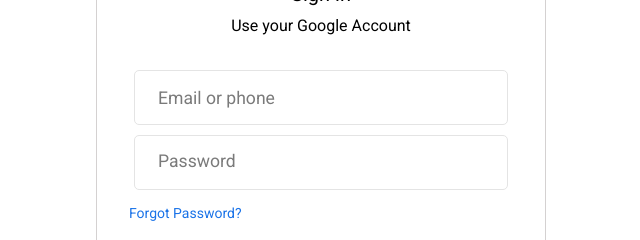
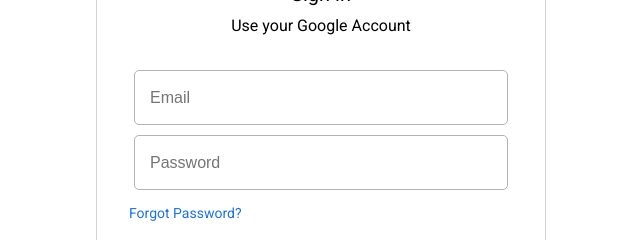
Before and after one commit to DE-TOX/Google-Keep-Clone, a React (Create React App) app: page /login in a window 1280 px wide. Shown: the part 199-439 px from the top of the page, without its empty margins (319-959 px from the left). Built offline with nearby package versions, Linux system fonts and the light colour scheme.

Commit message:
[DIVYANSH] Added: Improved Ui

```diff
--- a/src/components/NotesContainer.js
+++ b/src/components/NotesContainer.js
@@ -7,47 +7,25 @@
 import ViewModeContext from './ViewModeContext';
 
 
-
-
-
-
-
-
-
 function NoteContainer({ updateView }) {
     const [noteList, setNoteList] = useState([])
     const [refreshKey, setRefreshKey] = useState(0);
     const { viewMode, setViewMode } = useContext(ViewModeContext);
-    // const notes = []
-    // async  ()=>{
-    //     notes = await getNotes()
-    // }()
-    // useEffect(() => {
-
-    //     setNoteList(notes.filter(note => !note.isArchived || !note.isDeleted))
-    //     // return () => {
-    //     //     console.log("Component Unmounted");
-    //     // }
-    // }, [])
-
-
+    const [isLoading, setIsLoading] = useState(true);
     const fetchNotes = async () => {
         try {
             const fetchedNotes = await getNotes();
             setNoteList(fetchedNotes.filter(note => !note.isArchived && !note.isDeleted));
+            setIsLoading(false);
         } catch (error) {
             console.error('Error fetching notes:', error);
+            setIsLoading(false);
         }
     };
-
-
     useEffect(() => {
-
-
         fetchNotes();
         console.log(updateView);
         return () => {
-
             console.log('Component Unmounted');
         };
     }, []);
@@ -57,8 +35,6 @@
     const refreshNotes = () => {
         setRefreshKey(prevKey => prevKey + 1);
     };
-
-
     const updateNoteList = (action, noteObj) => {
         if (action === "add")
             setNoteList([noteObj, ...noteList])
@@ -81,34 +57,20 @@
     }
     return (
         <>
+            <div style={{ display: "flex", flexDirection: "column", gap: "50px" }}>
+                <CreateNote style={{ overflow: "hidden" }} updateNoteList={updateNoteList} />
+                {viewMode === 'grid' ? <div style={{ display: "flex", flexDirection: "column", gap: "15px", justifyContent: "center", alignItems: "center", width: "100vw", marginBottom: 22 }}>
 
-
-            <div style={{ display: "flex", flexDirection: "column", gap: "50px" }}>
-
-                <CreateNote style={{ overflow: "hidden" }} updateNoteList={updateNoteList} />
-
-                {viewMode === 'grid' ? <div style={{ display: "flex", flexDirection: "column", gap: "15px", justifyContent: "center", alignItems: "center", width: "100vw", marginBottom: 22 }}>
-                    {noteList.length ? noteList?.map(ele => { return <NoteCard widthCard={500} noteObj={ele} updateNoteList={updateNoteList} /> }) : (<span> Loading....</span>)}
+                {isLoading ? (<span>Loading...</span>) : noteList.length ? noteList.map(ele => <NoteCard widthCard={500} noteObj={ele} updateNoteList={updateNoteList} />) : (<span>Please add a note</span>)}
+{/* {noteList.length ? noteList?.map(ele => { return <NoteCard widthCard={500} noteObj={ele} updateNoteList={updateNoteList} /> }) : (<span> Loading....</span>)} */}
                 </div> :
                     <div style={{ display: "flex", flexDirection: "row", flexWrap: "wrap", gap: "7px", justifyContent: "center", alignItems: "center", marginBottom: 22 }}>
-                        {noteList.length ? noteList?.map(ele => { return <NoteCard widthCard={260} noteObj={ele} updateNoteList={updateNoteList} /> }) : (<span> Loading....</span>)}
+
+                            {isLoading ? (<span>Loading...</span>) : noteList.length ? noteList.map(ele => <NoteCard widthCard={260} noteObj={ele} updateNoteList={updateNoteList} />) : (<span>Please add a note</span>)}
+                        {/* {noteList.length ? noteList?.map(ele => { return <NoteCard widthCard={260} noteObj={ele} updateNoteList={updateNoteList} /> }) : (<span> Loading....</span>)} */}
                     </div>}
-
-                {/* <NoteCard updateNoteList={updateNoteList} noteObj={{"title":"nvr","description" : "ekwl"}} /> */}
-
-
-
-
-
             </div>
-
-
-
-
-
-
         </>
     )
 }
-
 export default NoteContainer
--- a/src/pages/Login.css
+++ b/src/pages/Login.css
@@ -50,7 +50,7 @@
 
 input[type="email"] {
     display: block;
-    border: 1px solid rgb(228, 228, 228);
+    border: 1px solid rgb(179, 179, 179);
     font-size: 16px;
     width: 100%;
     height: 55px;
@@ -65,7 +65,7 @@
 
 input[type="password"] {
     display: block;
-    border: 1px solid rgb(228, 228, 228);
+    border: 1px solid rgb(179, 179, 179);
     font-size: 16px;
     width: 100%;
     height: 55px;
@@ -77,6 +77,12 @@
     outline: none;
     border-radius: 5px;
     position: relative;
+}
+input[type="password"]:hover{
+    border: 2px solid #1a73e8;
+}
+input[type="password"]:hover{
+    border: 2px solid #1a73e8;
 }
 
 .inputs {
--- a/src/pages/Login.js
+++ b/src/pages/Login.js
@@ -50,10 +50,10 @@
                 <div class="inputs">
 
 
-                    <input type="email" name="email" id="email" class="input" onChange={handleChange} />
-                    <label for="email" class="input-label">Email or phone</label>
-                    <input type="password" name="password" id="password" class="input" onChange={handleChange} />
-                    <label for="password" class="input-label-pass">Password</label>
+                    <input type="email" name="email" id="email" placeholder="Email" class="input" onChange={handleChange} />
+                    {/* <label for="email" class="input-label">Email or phone</label> */}
+                    <input type="password" name="password" id="password" placeholder="Password" class="input" onChange={handleChange} />
+                    {/* <label for="password" class="input-label-pass">Password</label> */}
 
                 </div>
                 <a href="" class="link-btn">Forgot Password?</a>
--- a/src/pages/SignUp.css
+++ b/src/pages/SignUp.css
@@ -53,7 +53,7 @@
 }
 
 
-/* input[type="text"] {
+input[type="text"] {
     display: inline-block;
     border: 1px solid rgb(179, 179, 179);
     font-size: 16px;
@@ -65,7 +65,7 @@
     background-color: transparent;
     outline: none;
     border-radius: 5px;
-} */
+}
 
 .inputBox {
     display: inline-block;
--- a/src/pages/SignUp.js
+++ b/src/pages/SignUp.js
@@ -25,7 +25,8 @@
             isValid = /^[a-zA-Z]+$/.test(value);
         } else if (name === 'email') {
             // Check if the username has a length of at least  5 characters and can include numbers and alphabets
-            isValid = /^[a-zA-Z0-9._-]+@[a-zA-Z0-9.-]+\.[a-zA-Z]{2,4}$/.test(value);
+            isValid = true
+            // isValid = /^[a-zA-Z0-9._-]+@[a-zA-Z0-9.-]+\.[a-zA-Z]{2,4}$/.test(value);
         } else if (name === 'password') {
             // Check if the password contains numbers, special characters, and alphabets
             isValid = /^(?=.*[A-Za-z])(?=.*\d)(?=.*[@$!%*#?&])[A-Za-z\d@$!%*#?&]{8,}$/.test(value);
```
Also changed, not shown: src/pages/l.txt (added).
